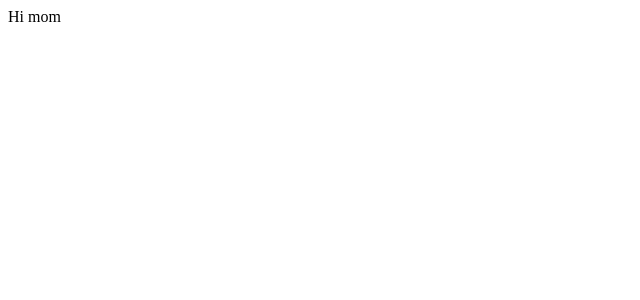
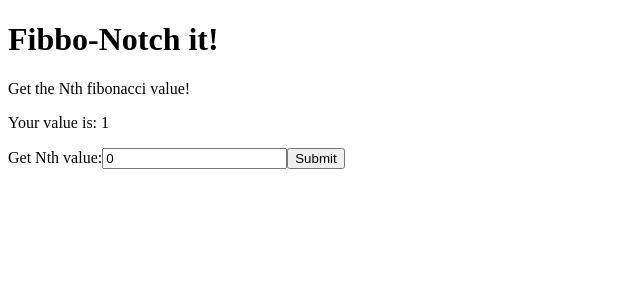
Before and after one commit to ClarkGH/fibSolver, a React app: page / in a window 1280 px wide. Shown: the top 300 px of the page, without its empty margins (0-640 px from the left). Built offline with nearby package versions, Linux system fonts and the light colour scheme; the HTML template or start-up script is replaced by a standard one.

Commit message:
all hooked up and ready for the algorithm

```diff
--- a/src/App/App.js
+++ b/src/App/App.js
@@ -3,11 +3,39 @@ import React from 'react';
 class App extends React.Component {
   constructor(props) {
     super(props);
-    this.state = {input: 0};
+    this.state = {
+      inputValue: 0,
+      answerValue: 1,
+    };
+
+    this.handleChange = this.handleChange.bind(this);
+    this.handleSubmit = this.handleSubmit.bind(this);
   }
+
+  handleChange(event) {
+    this.setState({ inputValue: event.target.value });
+  }
+
+  handleSubmit(event) {
+    event.preventDefault();
+    this.setState({ answerValue: this.state.inputValue });
+  }
+
   render() {
-
-    return(<div>Hi mom</div>);
+    return(
+      <div>
+        <h1>Fibbo-Notch it!</h1>
+        <p>Get the Nth fibonacci value!</p>
+        <p className='output'>Your value is: {this.state.answerValue}</p>
+        <form onSubmit={this.handleSubmit}>
+          <label>
+            Get Nth value:
+            <input type='number' value={this.state.inputValue} onChange={this.handleChange} />
+          </label>
+          <input type='submit' value='Submit' />
+        </form>
+      </div>
+    );
   }
 }
 
```
Also changed, not shown: 1 other file (tests, documents, lock files or other folders).
